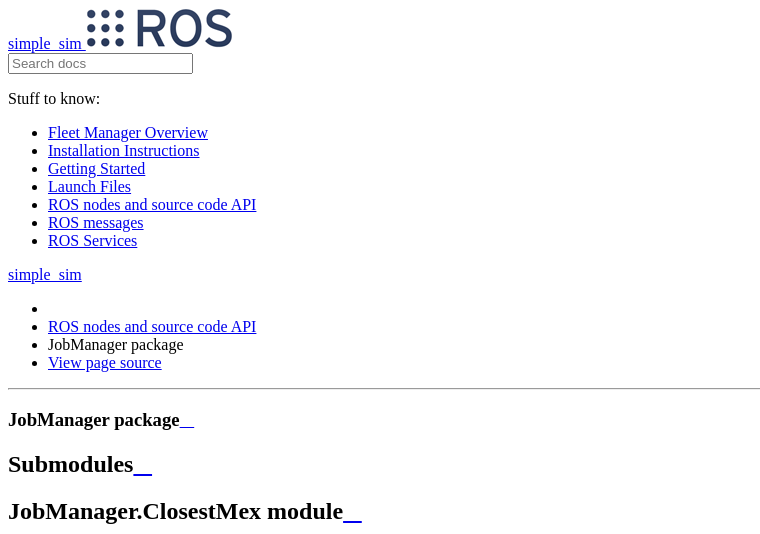
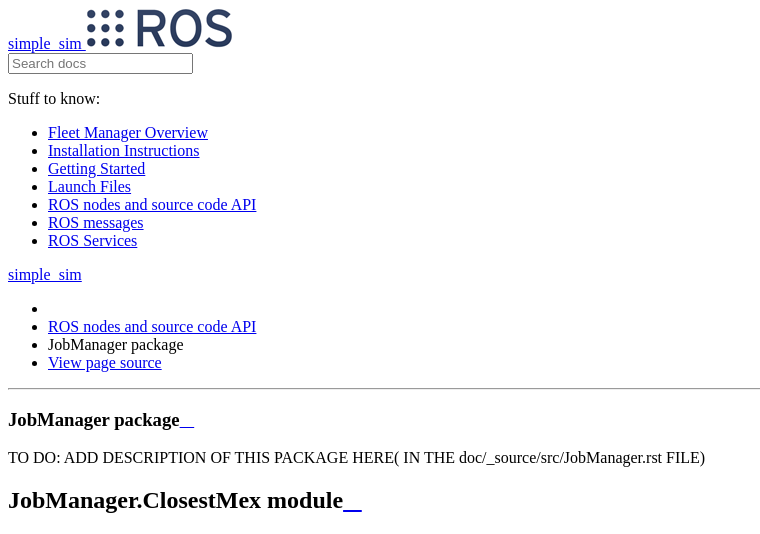
Before and after one commit to ROOSTER-fleet-management/rooster_fleet_manager, a Sphinx documentation site: the page built from doc/_source/src/JobManager.rst, in a window 1280 px wide and 1400 px high. Shown: the top 534 px of the window, without its empty margins (0-760 px from the left). Built offline with Sphinx 7.4.7 and the Read the Docs theme 2.0.0, drawn with Linux system fonts in a browser that asks for light colours; the version number could not be read and is left out; some of the changed lines change nothing that is shown; grey boxes are pictures that could not be loaded.

Commit message:
added TODO to add description of JobManager package

```diff
--- a/doc/_source/src/JobManager.rst
+++ b/doc/_source/src/JobManager.rst
@@ -1,8 +1,10 @@
 JobManager package
 ==================
 
-Submodules
-----------
+TO DO: ADD DESCRIPTION OF THIS PACKAGE HERE( IN THE doc/_source/src/JobManager.rst FILE)
+
+.. Submodules
+.. ----------
 
 JobManager\.ClosestMex module
 -----------------------------
@@ -77,10 +79,10 @@ JobManager\.Tasks module
     :show-inheritance:
 
 
-Module contents
----------------
+.. Module contents
+.. ---------------
 
-.. automodule:: JobManager
-    :members:
-    :undoc-members:
-    :show-inheritance:
+.. .. automodule:: JobManager
+..     :members:
+..     :undoc-members:
+..     :show-inheritance:
```
